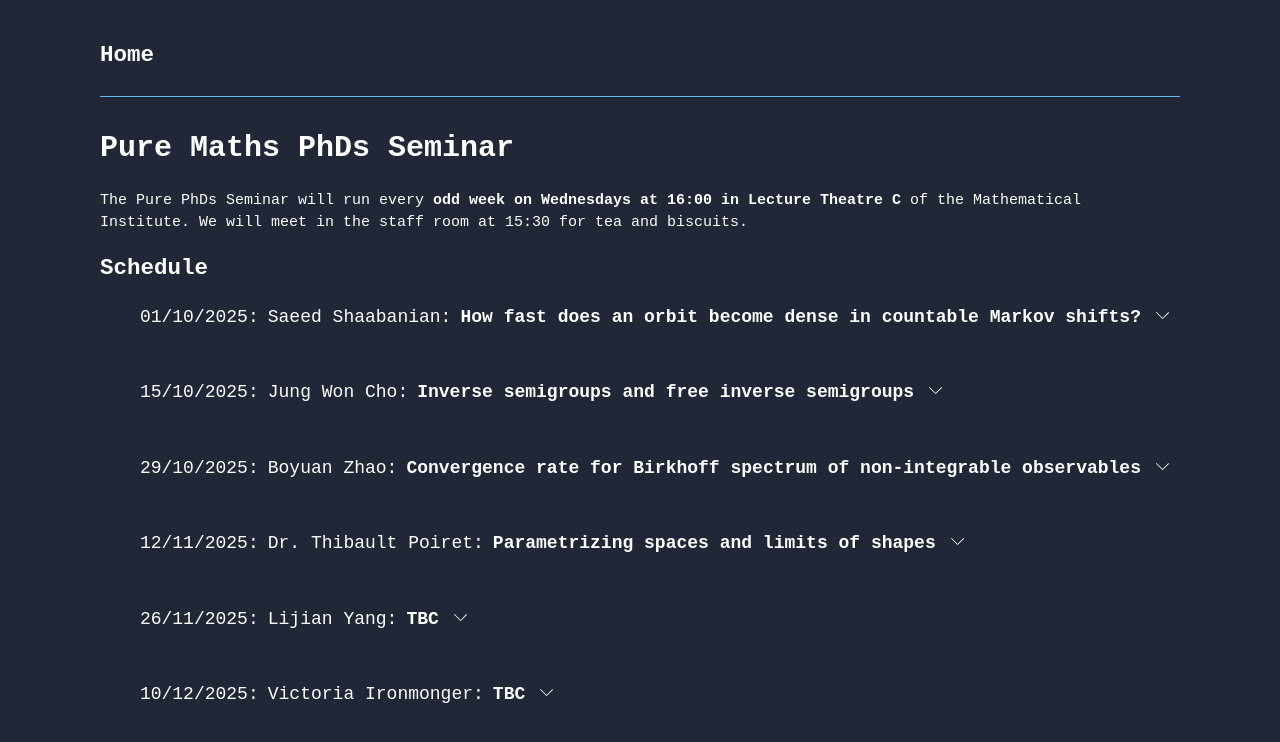
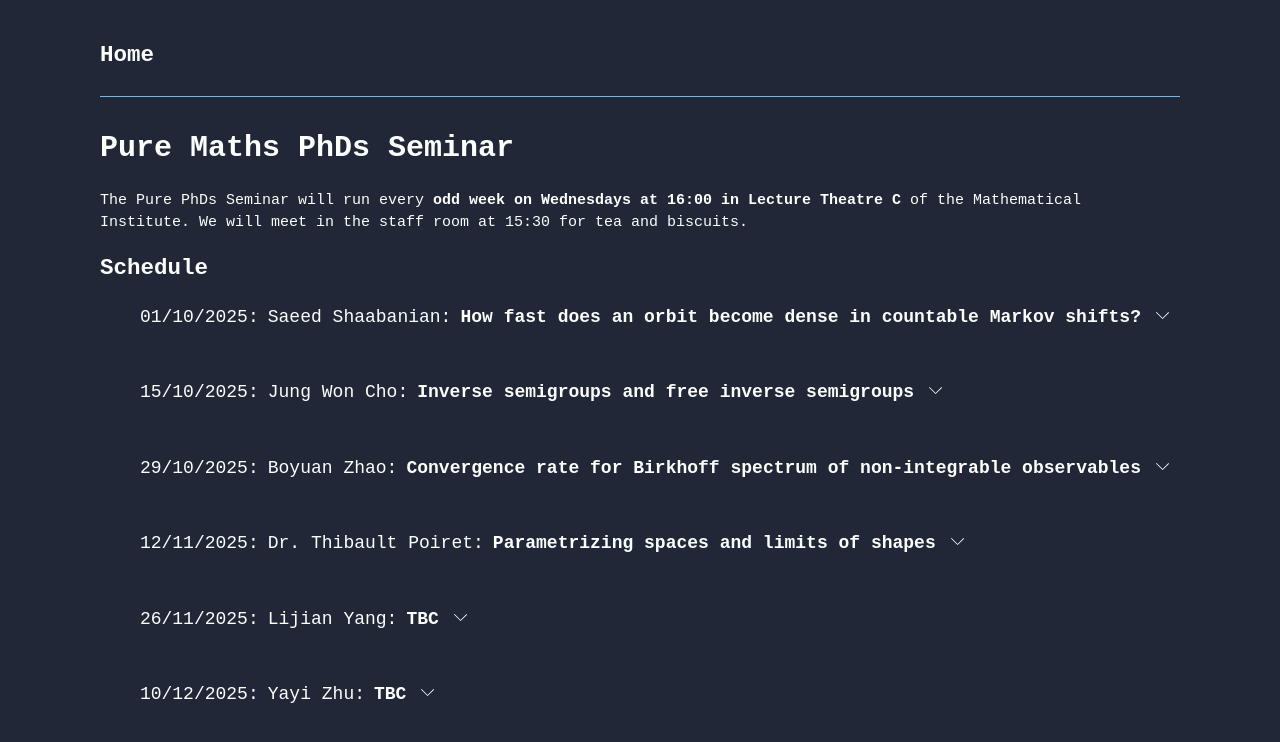
Before and after one commit to AnadeOre/anadeore.github.io, a Next.js app: page /purephd in a window 1280 px wide. Shown: the top 742 px of the page. Built offline with nearby package versions, Linux system fonts and the light colour scheme.

Commit message:
update pure phd schedule

```diff
--- a/src/app/purephd/page.jsx
+++ b/src/app/purephd/page.jsx
@@ -67,7 +67,7 @@ const Page = () => {
         <br />
         <Schedule
           time='10/12/2025'
-          speaker='Victoria Ironmonger'
+          speaker='Yayi Zhu'
           title='TBC'
           abstract='TBC'
           // slides='/'
```
